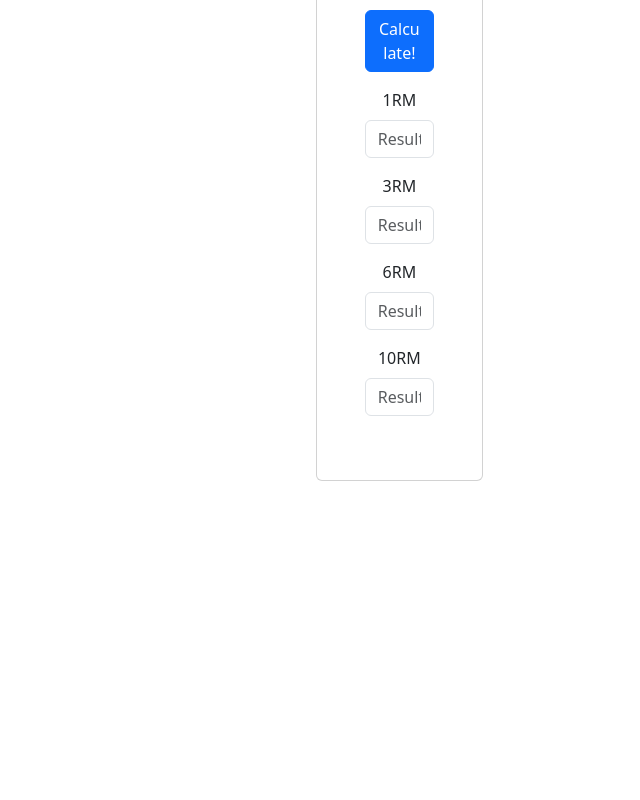
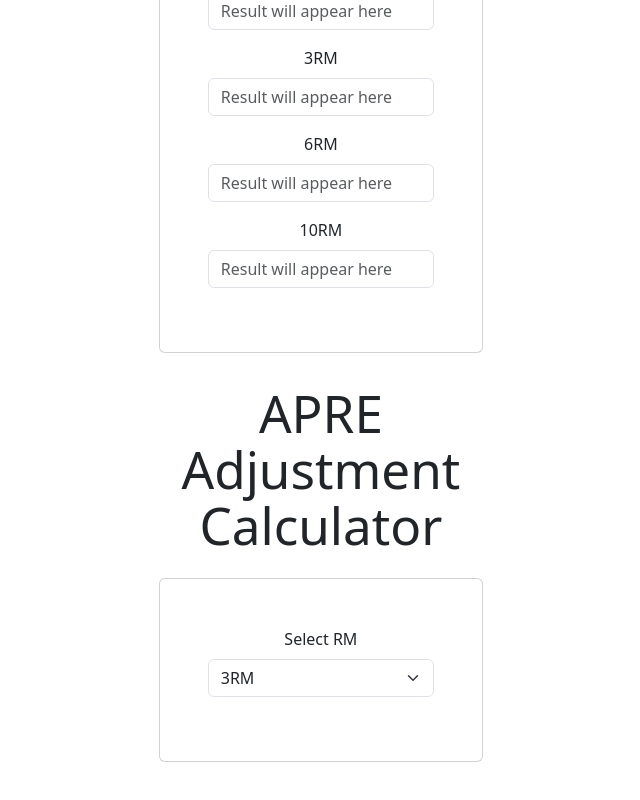
Before and after one commit to dianestephani/apre-method, a React (Vite) app in the folder apre-method/: page / in a window 1280 px wide. Shown: the part 500-1300 px from the top of the page, without its empty margins (145-785 px from the left). Before the commit the page ends 1013 px from the top, so only its background shows below. Built offline with nearby package versions, Linux system fonts and the light colour scheme.

Commit message:
apre adjustment component added, need to add function

```diff
--- a/apre-method/src/App.jsx
+++ b/apre-method/src/App.jsx
@@ -1,9 +1,20 @@
 import './App.css'
 import OneRMCalculator from './OneRMCalculator'
+import ApreAdjustmentCalc from './ApreAdjustmentCalc'
 
 function App() {
   return (
-    <OneRMCalculator />
+    <div style={{
+      display: 'flex',
+      flexDirection: 'column',
+      gap: '2rem',
+      padding: '1rem',
+      maxWidth: '1200px',
+      margin: '0 auto'
+    }}>
+      <OneRMCalculator />
+      <ApreAdjustmentCalc />
+    </div>
   )
 }
 
--- /dev/null
+++ b/apre-method/src/ApreAdjustmentCalc.jsx
@@ -0,0 +1,39 @@
+import { useState } from 'react'
+
+function ApreAdjustmentCalc() {
+  const [selectedRM, setSelectedRM] = useState('3RM')
+
+  return (
+    <div className="container">
+      <div className="row">
+        <div className="col-md-8 col-lg-6">
+          <h1 className="mb-4">APRE Adjustment Calculator</h1>
+
+          <div className="card">
+            <div className="card-body">
+              <form onSubmit={(e) => e.preventDefault()}>
+                <div className="mb-3">
+                  <label htmlFor="rmSelect" className="form-label">
+                    Select RM
+                  </label>
+                  <select
+                    className="form-select"
+                    id="rmSelect"
+                    value={selectedRM}
+                    onChange={(e) => setSelectedRM(e.target.value)}
+                  >
+                    <option value="3RM">3RM</option>
+                    <option value="6RM">6RM</option>
+                    <option value="10RM">10RM</option>
+                  </select>
+                </div>
+              </form>
+            </div>
+          </div>
+        </div>
+      </div>
+    </div>
+  )
+}
+
+export default ApreAdjustmentCalc
--- a/apre-method/src/OneRMCalculator.jsx
+++ b/apre-method/src/OneRMCalculator.jsx
@@ -38,7 +38,7 @@ function OneRMCalculator() {
   }
 
   return (
-    <div className="container mt-5">
+    <div className="container">
       <div className="row">
         <div className="col-md-8 col-lg-6">
           <h1 className="mb-4">Max Calculator</h1>
```
